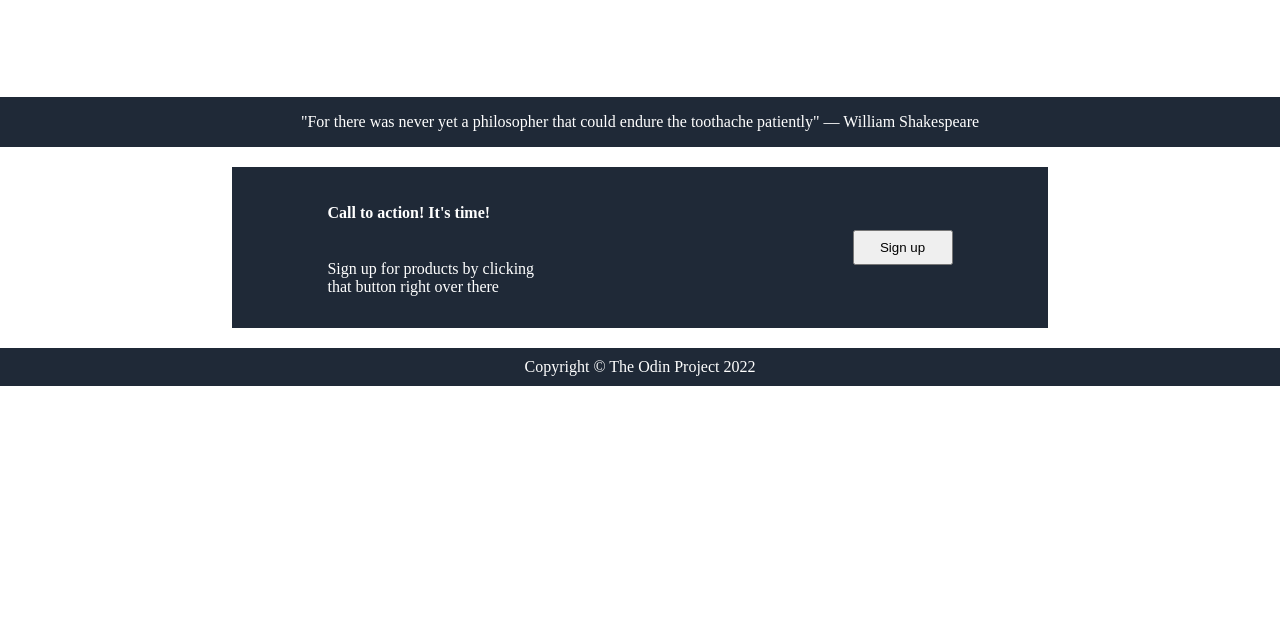
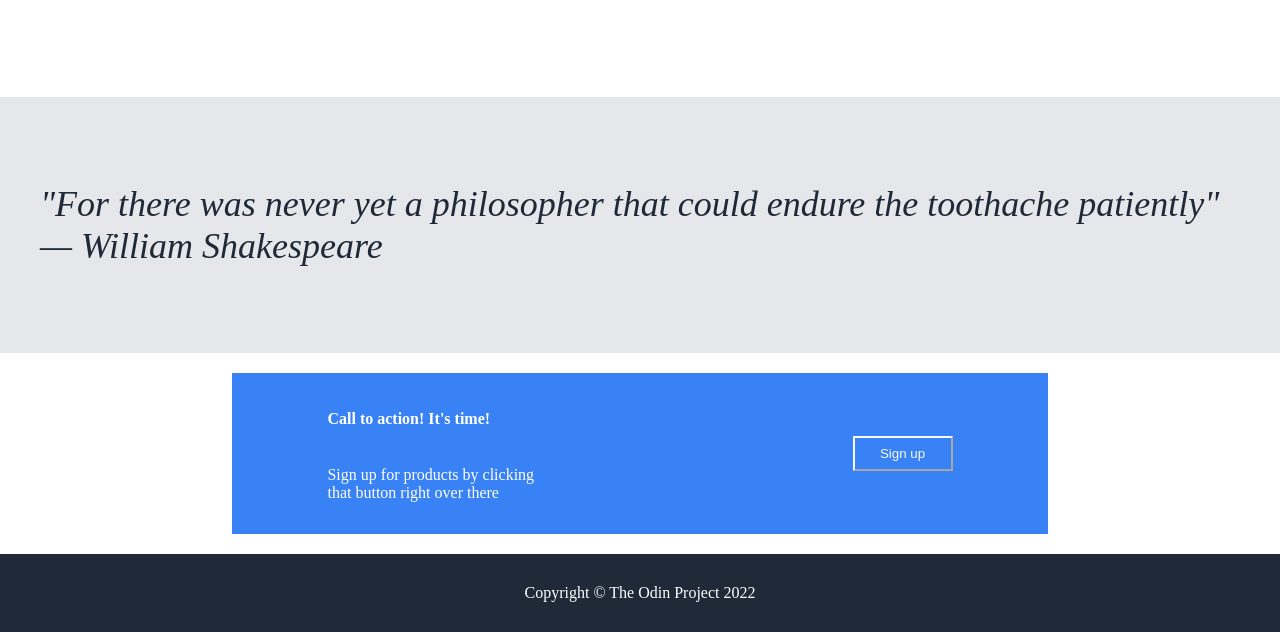
Before and after one commit to HamzaWahed/Landing-Page, a plain HTML site: page index.html in a window 1280 px wide. Shown: the part 946-1578 px from the top of the page. Before the commit the page ends 1332 px from the top, so only its background shows below. Drawn offline with Linux system fonts and the light colour scheme.

Commit message:
update quote and button style

```diff
--- a/styles.css
+++ b/styles.css
@@ -56,6 +56,9 @@ p{
 button{
     width: 100px;
     padding: 8px;
+    background-color: #3882f6;
+    border-color: #F9FAF8;
+    color: #F9FAF8;
 }
 
 .details{
@@ -107,6 +110,11 @@ h2{
     color: white;
     display: flex;
     justify-content: center;
+    background-color: #e5e7eb;
+    padding: 50px 0;
+    color: #1F2937;
+    font-size: 36px;
+    font-style: italic;
 }
 
 .footer{
@@ -119,7 +127,7 @@ h2{
 }
 
 .promotion{
-    background-color:#1F2937;
+    background-color:#3882F6;
     color: white;
     width: 60%;
     margin: 0 auto;
@@ -135,4 +143,5 @@ h2{
     background-color: #1F2937;
     color: white;
     text-align: center;
+    padding: 30px 0;
 }
```
